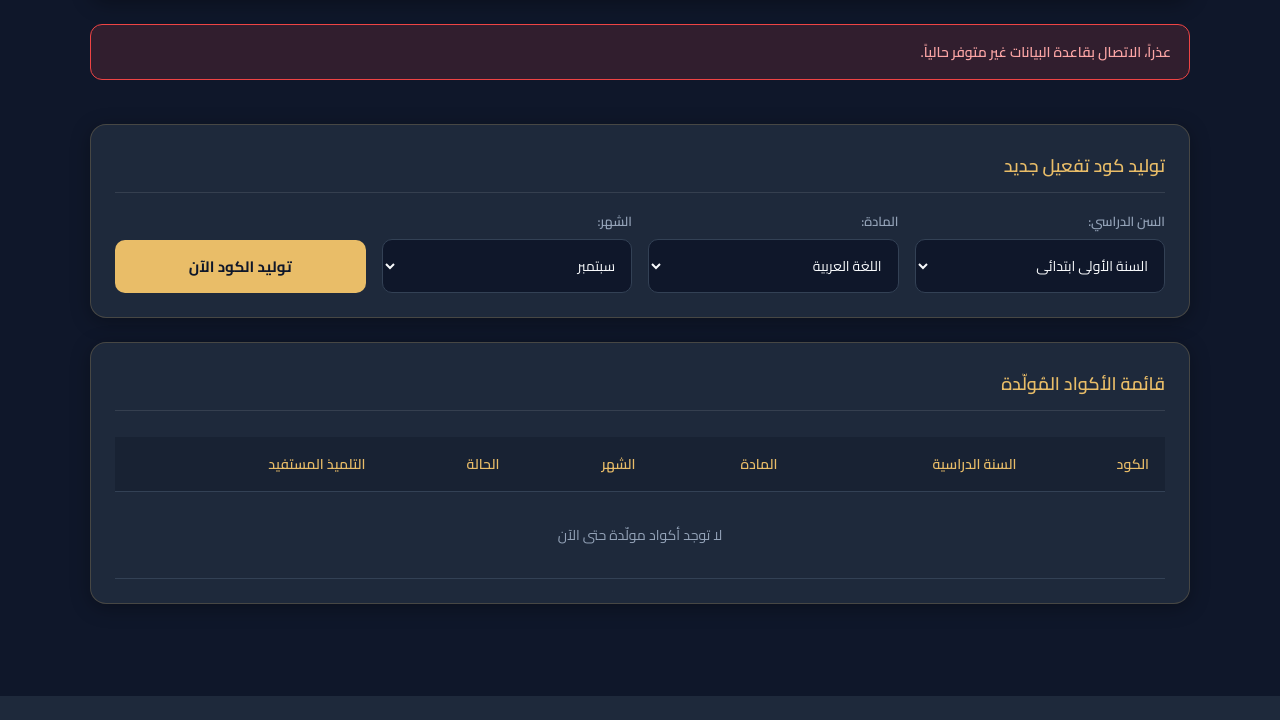
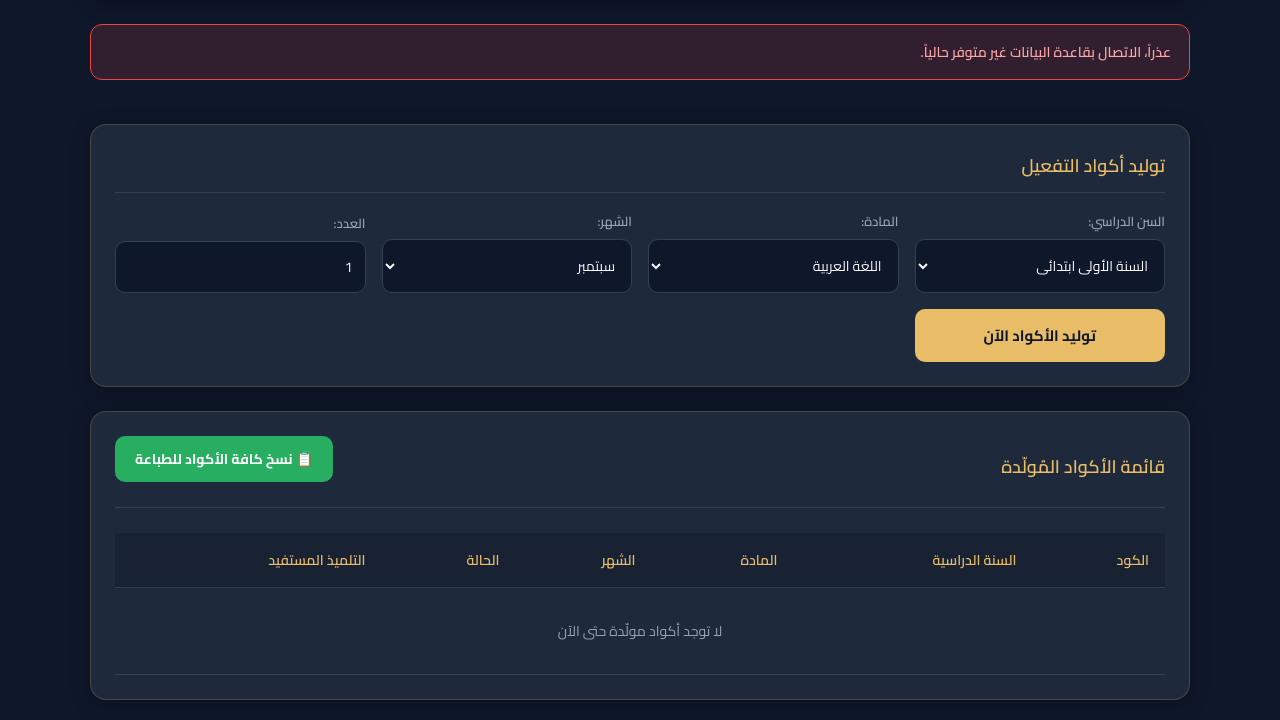
Before and after one commit to hamza3838/Dekiche_Academy_bordj_bounaAma, a Flask app: page /admin-secret-panel-daqiche in a window 1280 px wide. Shown: the part 104-824 px from the top of the page. Before the commit the page ends 800 px from the top, so only its background shows below. Run offline with Flask 3, Linux system fonts and the light colour scheme; the visitor is signed in with stand-in values (Sample User, id 1).

Commit message:
Update admin_panel.html

```diff
--- a/templates/admin_panel.html
+++ b/templates/admin_panel.html
@@ -26,12 +26,16 @@
         .alert-danger { background: rgba(239, 68, 68, 0.15); border: 1px solid #ef4444; color: #fca5a5; }
 
         /* نموذج توليد الأكواد */
-        .form-grid { display: grid; grid-template-columns: repeat(auto-fit, minmax(220px, 1fr)); gap: 16px; align-items: end; }
+        .form-grid { display: grid; grid-template-columns: repeat(auto-fit, minmax(200px, 1fr)); gap: 16px; align-items: end; }
         .form-group label { display: block; font-size: 13px; color: #94a3b8; margin-bottom: 6px; font-weight: 600; }
-        .form-group select { width: 100%; padding: 12px; background: #0f172a; border: 1px solid #334155; color: #f8fafc; border-radius: 10px; font-size: 14px; outline: none; transition: 0.2s; }
-        .form-group select:focus { border-color: #e9bd68; }
+        .form-group select, .form-group input { width: 100%; padding: 12px; background: #0f172a; border: 1px solid #334155; color: #f8fafc; border-radius: 10px; font-size: 14px; outline: none; transition: 0.2s; }
+        .form-group select:focus, .form-group input:focus { border-color: #e9bd68; }
         .btn-submit { background: #e9bd68; color: #0f172a; padding: 12px; border: none; border-radius: 10px; font-weight: 700; font-size: 15px; cursor: pointer; width: 100%; transition: 0.2s; }
         .btn-submit:hover { filter: brightness(1.1); }
+
+        /* زر النسخ */
+        .btn-copy { background: #27ae60; color: white; border: none; padding: 10px 20px; border-radius: 10px; font-weight: 700; font-size: 14px; cursor: pointer; transition: 0.2s; display: inline-flex; align-items: center; gap: 8px; margin-bottom: 15px; }
+        .btn-copy:hover { background: #219653; }
 
         /* جدول الأكواد */
         .table-responsive { overflow-x: auto; }
@@ -63,7 +67,7 @@
 
         <!-- قسم توليد كود جديد -->
         <div class="card">
-            <h2>توليد كود تفعيل جديد</h2>
+            <h2>توليد أكواد التفعيل</h2>
             <form method="POST">
                 <input type="hidden" name="generate_code" value="1">
                 <div class="form-grid">
@@ -100,8 +104,13 @@
                             <option value="ماي">ماي</option>
                         </select>
                     </div>
+                    <!-- حقل اختيار عدد الأكواد المضافة -->
                     <div class="form-group">
-                        <button type="submit" class="btn-submit">توليد الكود الآن</button>
+                        <label>العدد:</label>
+                        <input type="number" name="count" value="1" min="1" max="50" required>
+                    </div>
+                    <div class="form-group">
+                        <button type="submit" class="btn-submit">توليد الأكواد الآن</button>
                     </div>
                 </div>
             </form>
@@ -109,7 +118,12 @@
 
         <!-- جدول الأكواد -->
         <div class="card">
-            <h2>قائمة الأكواد المُولّدة</h2>
+            <div style="display: flex; justify-content: space-between; align-items: center; margin-bottom: 15px; border-bottom: 1px solid rgba(255,255,255,0.1); padding-bottom: 10px;">
+                <h2 style="margin: 0; border: none; padding: 0;">قائمة الأكواد المُولّدة</h2>
+                <!-- زر نسخ كافة الأكواد -->
+                <button onclick="copyAllCodes()" class="btn-copy">📋 نسخ كافة الأكواد للطباعة</button>
+            </div>
+
             <div class="table-responsive">
                 <table>
                     <thead>
@@ -131,13 +145,13 @@
                                 <td>{{ c.subject }}</td>
                                 <td>{{ c.month }}</td>
                                 <td>
-                                    {% if c.is_used %}
+                                    {% if c.is_registered == 1 or c.is_used %}
                                         <span class="badge-used">مستخدم</span>
                                     {% else %}
                                         <span class="badge-free">غير مستخدم</span>
                                     {% endif %}
                                 </td>
-                                <td>{{ c.student_name or '-' }} {% if c.phone %}({{ c.phone }}){% endif %}</td>
+                                <td>{{ c.student_name or '-' }} {% if c.phone and c.phone != '0000000000' %}({{ c.phone }}){% endif %}</td>
                             </tr>
                             {% endfor %}
                         {% else %}
@@ -150,5 +164,26 @@
             </div>
         </div>
     </div>
+
+    <!-- كود الجافاسكريبت المسؤول عن نسخ الأكواد للطباعة -->
+    <script>
+    function copyAllCodes() {
+        let codes = [];
+        document.querySelectorAll('tr td.code-text').forEach(td => {
+            codes.push(td.innerText.trim());
+        });
+
+        if(codes.length === 0) {
+            alert('لا توجد أكواد للنسخ حالياً!');
+            return;
+        }
+
+        navigator.clipboard.writeText(codes.join('\n')).then(() => {
+            alert('تم نسخ ' + codes.length + ' كود بنجاح! يمكنك لصقها مباشرة في ملف Word للطباعة.');
+        }).catch(err => {
+            alert('فشل النسخ: ' + err);
+        });
+    }
+    </script>
 </body>
 </html>
```
